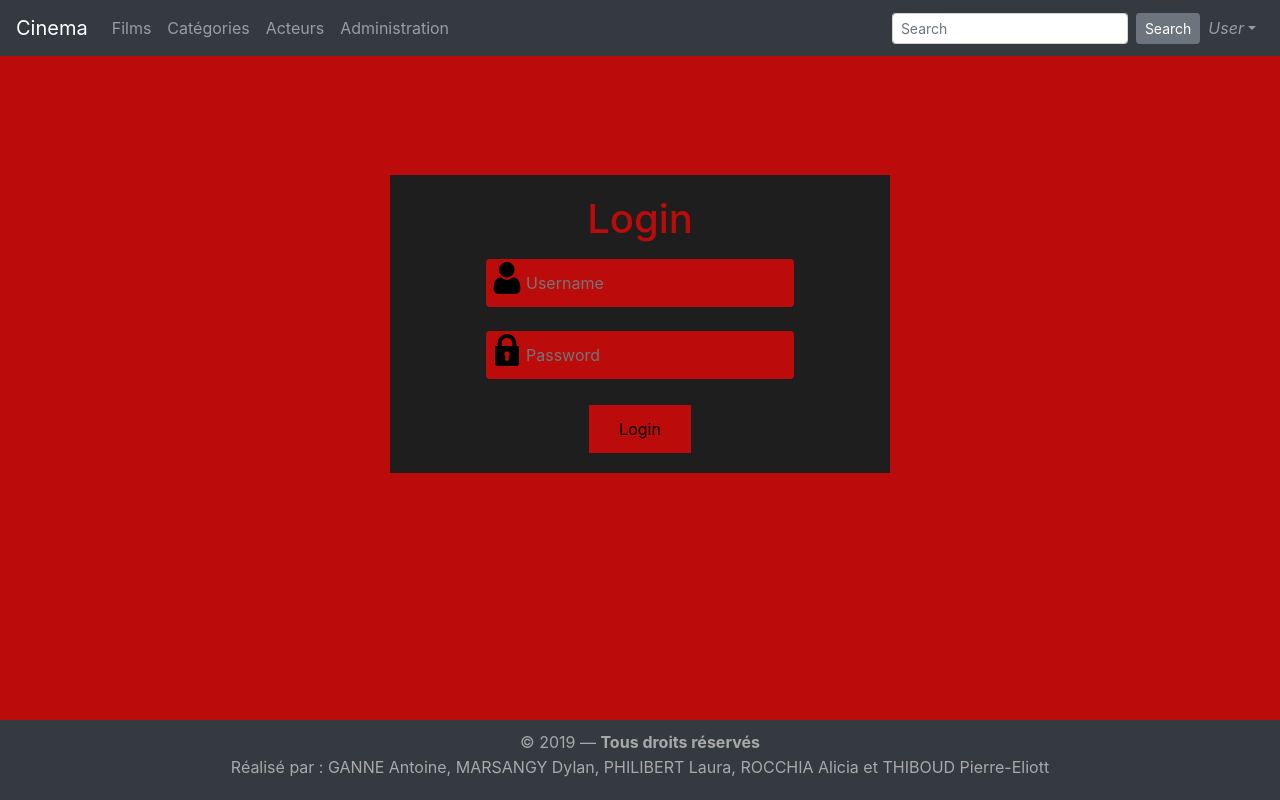
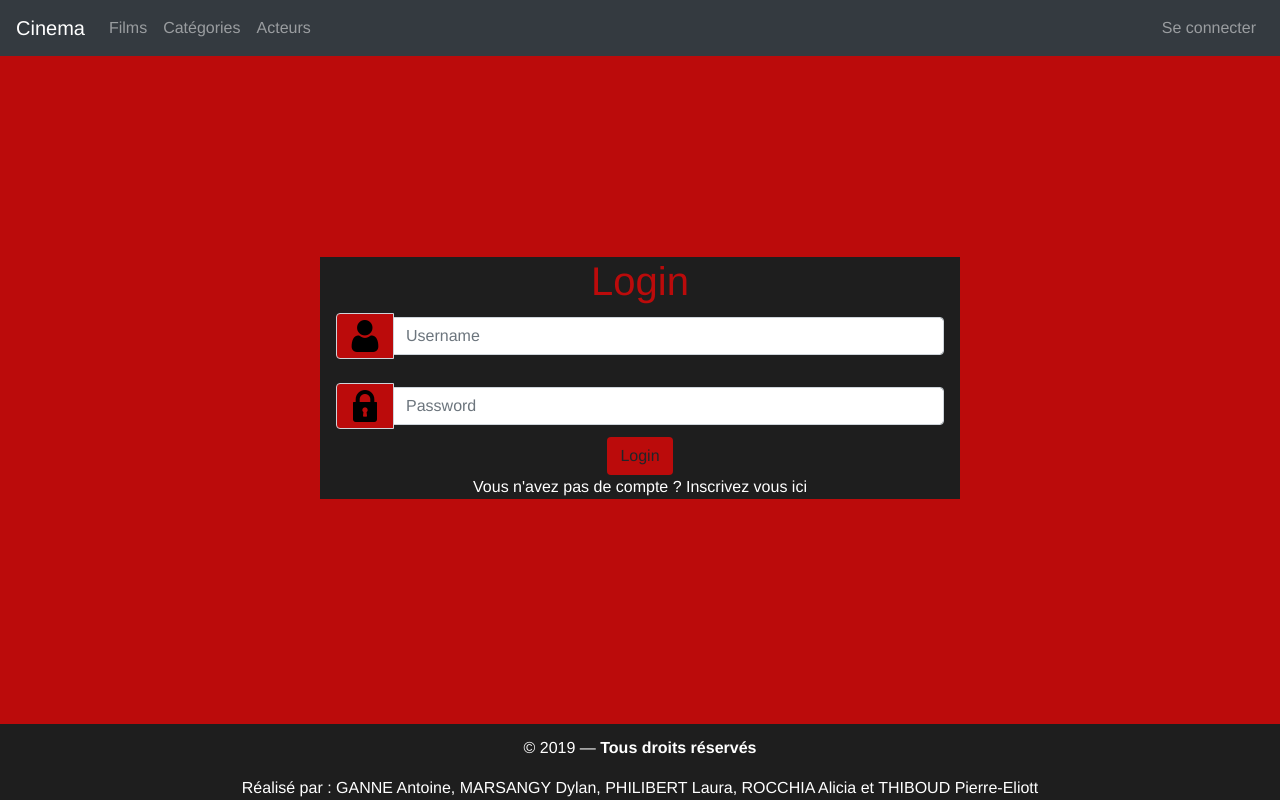
Before and after one commit to Veganaise/projetWebService_VueJsFront, a Vue app: page /login in a window 1280 px wide. Built offline with nearby package versions, Linux system fonts and the light colour scheme; no server answers; a web font is replaced by a local one.

Commit message:
Récupérer userConnected + profil + design login bootstrap

```diff
--- a/src/App.vue
+++ b/src/App.vue
@@ -1,15 +1,16 @@
 <template>
-  <div class="layout" style="background-color: #BB0B0B;">
-    <Menu/>
+  <div class="d-flex flex-column mr-0 ml-auto min-vh-100" style="background-color: #BB0B0B; font-family: 'Avenir', Helvetica, Arial, sans-serif;">
+    <header>
+      <Menu/>
+    </header>
 
-    <div class="content-wrapper">
-      <router-view></router-view>
+    <router-view></router-view>
+
+    <br />
+    <div>
+      <Footer/>
     </div>
 
-    <br />
-    <br />
-
-    <Footer/>
   </div>
 </template>
 
@@ -30,7 +31,7 @@ export default {
   @import "./assets/custom.scss";
   @import "../node_modules/bootstrap/scss/bootstrap.scss";
 
-  #app {
+  /*#app {
     font-family: 'Avenir', Helvetica, Arial, sans-serif;
     -webkit-font-smoothing: antialiased;
     -moz-osx-font-smoothing: grayscale;
@@ -40,7 +41,7 @@ export default {
   }
 
   .layout {
-    display: flex;
+    /*display: flex;
     flex-direction: column;
     justify-content: space-between;
     min-height: 100%;
@@ -54,5 +55,5 @@ export default {
     -moz-background-size: cover;
     -o-background-size: cover;
     background-size: cover;
-  }
+  }*/
 </style>
--- a/src/components/Footer.vue
+++ b/src/components/Footer.vue
@@ -1,7 +1,7 @@
 <template>
-    <div class="container-fluid footer">
-        <p>&copy; {{ new Date().getFullYear() }} — <strong>Tous droits réservés</strong></p>
-        <p>Réalisé par : GANNE Antoine, MARSANGY Dylan, PHILIBERT Laura, ROCCHIA Alicia et THIBOUD Pierre-Eliott</p>
+    <div class="page-footer text-white text-center pt-2" style="background-color: #1E1E1E;">
+        <p class="mt-1">&copy; {{ new Date().getFullYear() }} — <strong>Tous droits réservés</strong></p>
+        <p class="mt-1 mb-0">Réalisé par : GANNE Antoine, MARSANGY Dylan, PHILIBERT Laura, ROCCHIA Alicia et THIBOUD Pierre-Eliott</p>
     </div>
 </template>
 
@@ -12,17 +12,15 @@
 </script>
 
 <style scoped>
-    .footer {
-        position: relative;
+    /*.footer {
         bottom: 0;
         height: 80px;
-        background-color: #353A40;
         text-align: center;
-        color: darkgrey;
+
     }
 
     p{
         margin-top: 20px;
         line-height:5px;
-    }
+    }*/
 </style>
--- a/src/components/Home.vue
+++ b/src/components/Home.vue
@@ -1,8 +1,8 @@
 <template>
     <div class="home">
-        <h1> Projet WebServices - Le 7ème art ! 🍿 </h1>
+        <h1 class="mt-3 text-center"> Projet WebServices - Le 7ème art ! 🍿 </h1>
         <br />
-        <img alt="cinema" src="../assets/images/cinema.jpg">
+        <img class="d-block m-auto" alt="cinema" src="../assets/images/cinema.jpg">
     </div>
 </template>
 
@@ -13,16 +13,4 @@
 </script>
 
 <style scoped>
-    img{
-        display: block;
-        margin-left: auto;
-        margin-right: auto;
-        max-width: 100%;
-    }
-
-    h1 {
-        margin-top: 20px;
-        text-align: center;
-        font-size: 60px;
-    }
 </style>
--- a/src/components/Login.vue
+++ b/src/components/Login.vue
@@ -1,17 +1,27 @@
 <template>
-    <div class="login">
-        <h1>Login</h1>
-        <div style="text-align: center;">
-            <label>
-                <input type="text" name="username" v-model="username" required placeholder="Username" />
-            </label>
+    <div class="w-50 m-auto" style="background-color: #1E1E1E;">
+        <h1 class="text-center" style="color: #BB0B0B">Login</h1>
+        <div class="input-group w-auto m-auto pl-3 pr-3">
+            <div class="input-group-prepend">
+                <span class="input-group-text" style="background-color: #BB0B0B;">
+                    <img alt="user" src="../assets/icon/user.png">
+                </span>
+            </div>
+            <input type="text" class="form-control m-auto" placeholder="Username" aria-label="Username" v-model="username" required>
+        </div>
+        <br />
+        <div class="input-group w-auto m-auto pl-3 pr-3">
+            <div class="input-group-prepend">
+                <span class="input-group-text" style="background-color: #BB0B0B;">
+                    <img alt="lock" src="../assets/icon/lock.png">
+                </span>
+            </div>
+            <input type="password" class="form-control m-auto " placeholder="Password" aria-label="Password" v-model="password" required>
+        </div>
+        <div class="text-center mt-2">
+            <button class="btn" style="background-color: #BB0B0B;" type="submit" v-on:click="handleSubmit()">Login</button>
             <br/>
-            <label>
-                 <input type="password" name="password" v-model="password" required placeholder="Password" />
-            </label>
-        </div>
-        <div style="text-align: center;">
-            <button type="button" v-on:click="handleSubmit()">Login</button>
+            <router-link class="text-white" to="/register">Vous n'avez pas de compte ? Inscrivez vous ici</router-link>
         </div>
     </div>
 </template>
@@ -29,12 +39,7 @@
             }
         },
         computed: {
-            ...mapGetters('auth', [
-                'authenticating',
-                'authenticationError',
-                'authenticationErrorCode',
-                'authenticationSuccess'
-            ])
+            ...mapGetters('auth', ['authenticating', 'authenticationError', 'authenticationErrorCode', 'authenticationSuccess'])
         },
         methods: {
             ...mapActions('auth', ['authenticate']),
@@ -51,53 +56,4 @@
 </script>
 
 <style scoped>
-    .login {
-        width: 500px;
-        border: none;
-        background-color: #1E1E1E;
-        margin: auto;
-        margin-top: 20px;
-        padding: 20px;
-    }
-
-    h1 {
-        color: #BB0B0B;
-        text-align: center;
-    }
-
-    input {
-        width: 100%;
-        padding: 12px 20px;
-        margin: 8px 0;
-        box-sizing: border-box;
-        border: none;
-        border-radius: 4px;
-        background-color: #BB0B0B;
-        color: #1E1E1E;
-    }
-
-    input[type=text] {
-        background-image: url('../assets/icon/user.png');
-        background-position: 5px 3px;
-        background-repeat: no-repeat;
-        padding-left: 40px;
-    }
-
-    input[type=password] {
-        background-image: url('../assets/icon/lock.png');
-        background-position: 5px 3px;
-        background-repeat: no-repeat;
-        padding-left: 40px;
-    }
-
-    button {
-        background-color: #BB0B0B;
-        border: none;
-        color: #000000;
-        padding: 12px 30px;
-        text-align: center;
-        text-decoration: none;
-        margin-top: 10px;
-        cursor: pointer;
-    }
 </style>
--- a/src/components/menu/Menu.vue
+++ b/src/components/menu/Menu.vue
@@ -1,5 +1,5 @@
 <template>
-    <div>
+    <div class="d-flex flex-column justify-content-start">
         <b-navbar toogleable="lg" type="dark" variant="dark">
             <b-navbar-brand href="/">Cinema</b-navbar-brand>
 
@@ -9,23 +9,23 @@
                     <b-nav-item href="/movies">Films</b-nav-item>
                     <b-nav-item href="/categories">Catégories</b-nav-item>
                     <b-nav-item href="/actors">Acteurs</b-nav-item>
-                    <b-nav-item href="/users">Administration</b-nav-item>
+                    <b-nav-item href="/users" v-if="auth.currentUser.role === 'admin'">Administration</b-nav-item>
                 </b-navbar-nav>
 
                 <b-navbar-nav class="ml-auto">
-                    <b-nav-form>
+                    <!--<b-nav-form>
                         <b-form-input size="sm" class="mr-sm-2" placeholder="Search"></b-form-input>
                         <b-button size="sm" class="my-2 my-sm-0" type="submit">Search</b-button>
-                    </b-nav-form>
+                    </b-nav-form>-->
 
-                    <b-nav-item-dropdown right>
+                    <b-nav-item-dropdown v-if="userLogged" right>
                         <template v-slot:button-content>
-                            <em>User</em>
+                            {{auth.currentUser.username}}
                         </template>
-                        <b-dropdown-item href="/login">Sign In</b-dropdown-item>
-                        <!--<b-dropdown-item href="#">Profile</b-dropdown-item>-->
-                        <b-dropdown-item href="/" v-on:click="logoutSubmit()">Sign Out</b-dropdown-item>
+                        <b-dropdown-item :to="`/profile/${auth.currentUser.username}`">Mes informations</b-dropdown-item>
+                        <b-dropdown-item href="/" v-on:click="logoutSubmit()">Se déconnecter</b-dropdown-item>
                     </b-nav-item-dropdown>
+                    <b-nav-item v-if="!userLogged" href="/login">Se connecter</b-nav-item>
                 </b-navbar-nav>
             </b-collapse>
 
@@ -34,19 +34,41 @@
 </template>
 
 <script>
-    import { mapGetters, mapActions } from 'vuex'
+    import { mapGetters, mapActions, mapState } from 'vuex'
 
     export default {
         name: "Menu",
+        data() {
+            return {
+                userLogged: false,
+            }
+        },
+        async beforeMount() {
+            this.userLogged = this.$store.state.auth.accessToken !== null
+            if(this.userLogged) {
+                await this.getUserConnected()
+            }
+            return this.userLogged
+        },
         computed: {
-          ...mapGetters('auth', ['loggedIn']),
+          ...mapGetters('auth', ['currentUser']),
+          ...mapState({users: state => state.users}),
+          ...mapState({auth: state => state.auth}),
         },
         methods: {
-            ...mapActions('auth', ['logout']),
+            ...mapActions('auth', ['logout', 'getUserConnected']),
+
+            /*async isAuthenticated() {
+                this.userLogged = this.$store.state.auth.accessToken !== null;
+                if(this.userLogged) {
+                    return await this.getUserConnected()
+                }
+                return this.userLogged
+            },*/
 
             logoutSubmit() {
-                this.logout()
-            }
+                return this.logout()
+            },
         },
     }
 </script>
--- /dev/null
+++ b/src/components/users/Profile.vue
@@ -0,0 +1,29 @@
+<template>
+    <div>
+        <div v-if="auth.currentUser.username !== undefined">
+            <p>{{username}} ({{auth.currentUser.role}})</p>
+            <p>{{auth.currentUser.password}}</p>
+        </div>
+    </div>
+</template>
+
+<script>
+    import {mapGetters, mapState} from 'vuex'
+
+    export default {
+        name: "Profile",
+        data() {
+            return {
+                username: this.$route.params.id
+            }
+        },
+        computed: {
+            ...mapGetters('auth', ['currentUser']),
+            ...mapState({auth: state => state.auth}),
+        }
+    }
+</script>
+
+<style scoped>
+
+</style>
--- a/src/router/index.js
+++ b/src/router/index.js
@@ -6,10 +6,10 @@ import Home from '../components/Home'
 import Login from '../components/Login'
 import Actors from '../components/actors/Actors'
 import ActorDetails from '../components/actors/ActorDetails'
-import Administration from "../components/Administration";
+import Administration from "../components/users/Administration";
+import Profile from "../components/users/Profile";
 import Categories from "../components/categories/Categories";
 import store from '../store/index'
-//import App from "../App";
 
 Vue.use(VueRouter)
 
@@ -57,6 +57,11 @@ const routes = [
         component: Administration
     },
     {
+        path: '/profile/:id',
+        name: 'Profile',
+        component: Profile
+    },
+    {
         path: '/categories',
         name: 'Categories',
         component: Categories
--- a/src/services/user.service.js
+++ b/src/services/user.service.js
@@ -29,6 +29,14 @@ const UserService = {
         }
     },
 
+    getUserConnected: async function() {
+        try {
+            return await HTTP.getInstance().get(`http://${API_PATH}/users/getUser/me`)
+        } catch (error) {
+            throw error
+        }
+    },
+
     editUser: async function(username, password, role) {
         try {
             return await HTTP.getInstance().put(`http://${API_PATH}/users/updateUser`, {username, password, role})
--- a/src/store/users.module.js
+++ b/src/store/users.module.js
@@ -3,7 +3,7 @@ import router from '../router'
 
 const state = {
     all: [],
-    userSelected: []
+    userSelected: [],
 };
 
 const getters = {
```
Also changed, not shown: src/components/users/Administration.vue (renamed from src/components/Administration.vue, +6 -6 lines), src/services/http-commons.js (+1 -22 lines), src/store/auth.module.js (+26 -1 lines).
